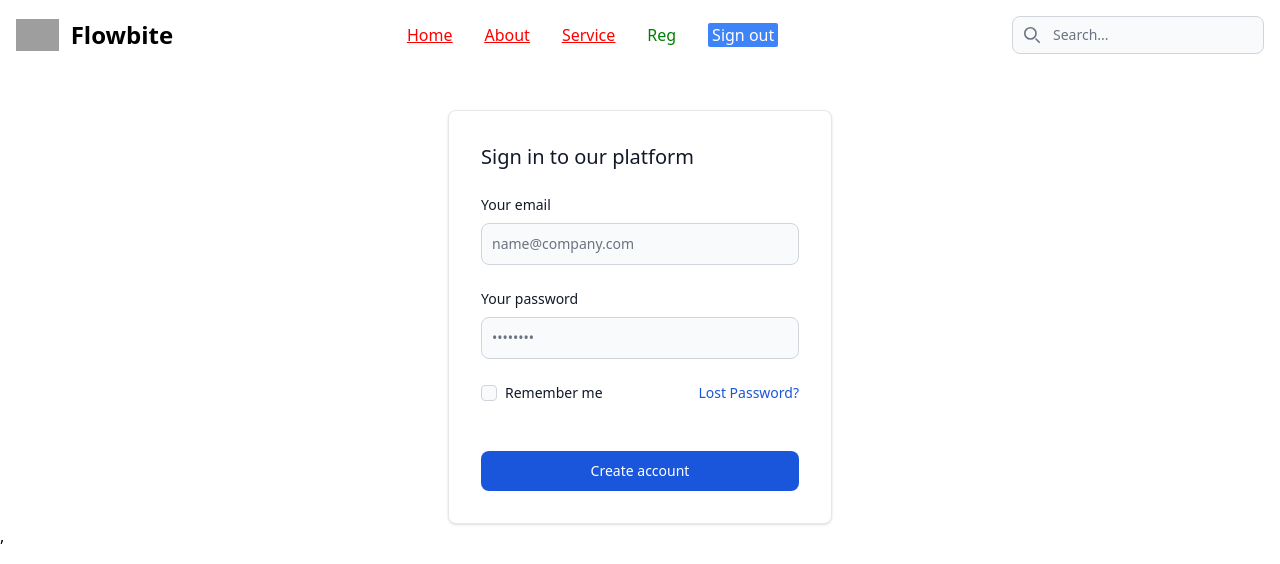
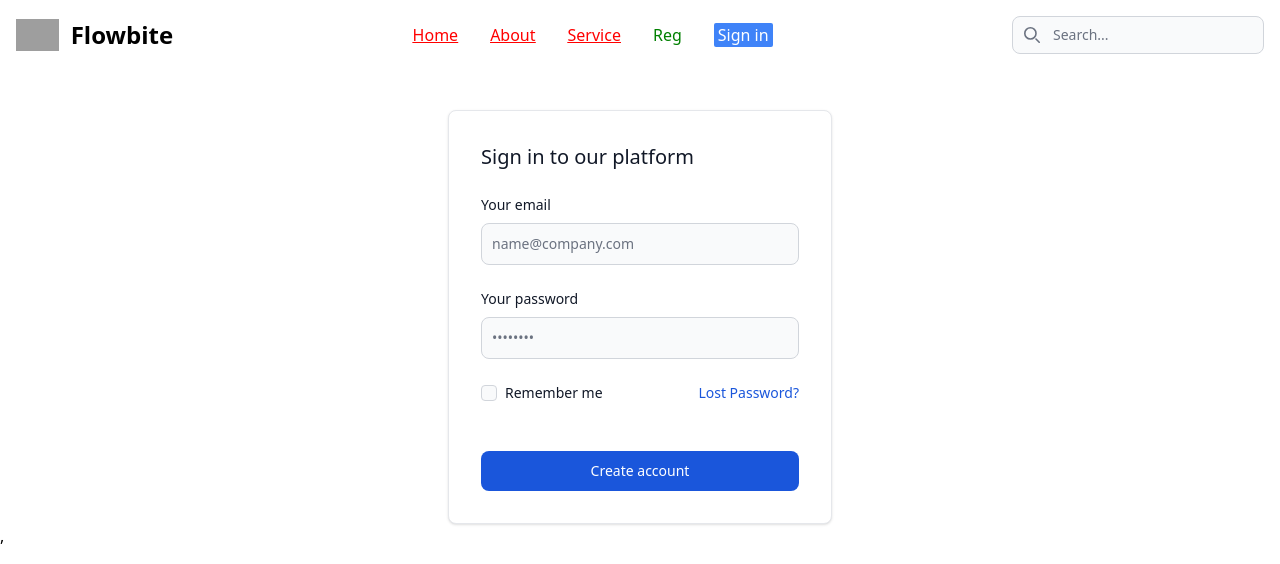
Before and after one commit to CodingSabbir/Aunthentication, a React (Vite) app: page /regester in a window 1280 px wide. Shown: the top 564 px of the page. Built offline with nearby package versions, Linux system fonts and the light colour scheme; no server answers; grey boxes are pictures that could not be loaded.

Commit message:
sign out check

```diff
--- a/src/Components/Header.jsx
+++ b/src/Components/Header.jsx
@@ -1,12 +1,19 @@
-import React from 'react';
+
 import { useAuthState } from 'react-firebase-hooks/auth';
 import { NavLink } from 'react-router-dom';
 import auth from '../firebase.Config';
+import { signOut } from 'firebase/auth';
+
+
 
 
 const Header = () => {
+ const [user]=useAuthState(auth)
+console.log(user)
 
-const {user} = useAuthState(auth)
+const handleSignOut=()=>{
+  signOut(auth)
+}
 
 const styleColor=({isActive})=>{
    return{
@@ -77,11 +84,12 @@ const styleColor=({isActive})=>{
         <a href="#" class="block py-2 pl-3 pr-4  bg-blue-700 rounded md:bg-transparent md:p-0 " aria-current="page">Reg </a>
         </NavLink>
         </li>
-      {
-        user
-        ?   <button className='bg-blue-500 text-white px-1 rounded-sm'>Sign in</button>
-        :   <button  className='bg-blue-500 text-white px-1 rounded-sm'>Sign out</button>
-      }
+
+        {user ? (
+          <button onClick={handleSignOut} className='bg-blue-500 text-white px-1 rounded-sm'>Sign out</button>
+          ) : (
+            <button className='bg-blue-500 text-white px-1 rounded-sm'>Sign in</button>
+          )}
 
 
       </ul>
```
Also changed, not shown: src/Components/Register/Regestion.jsx (+42 -40 lines).
